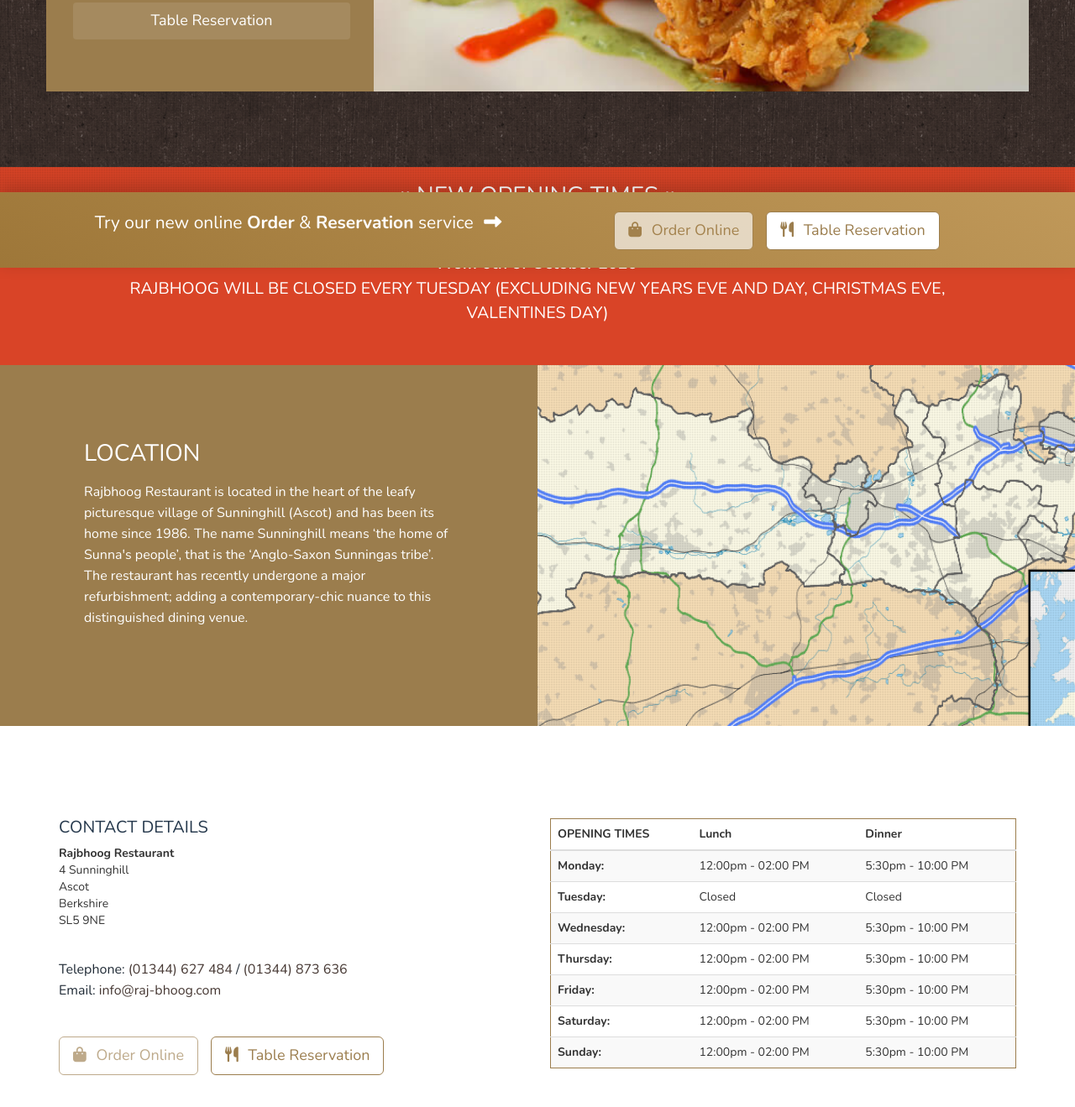
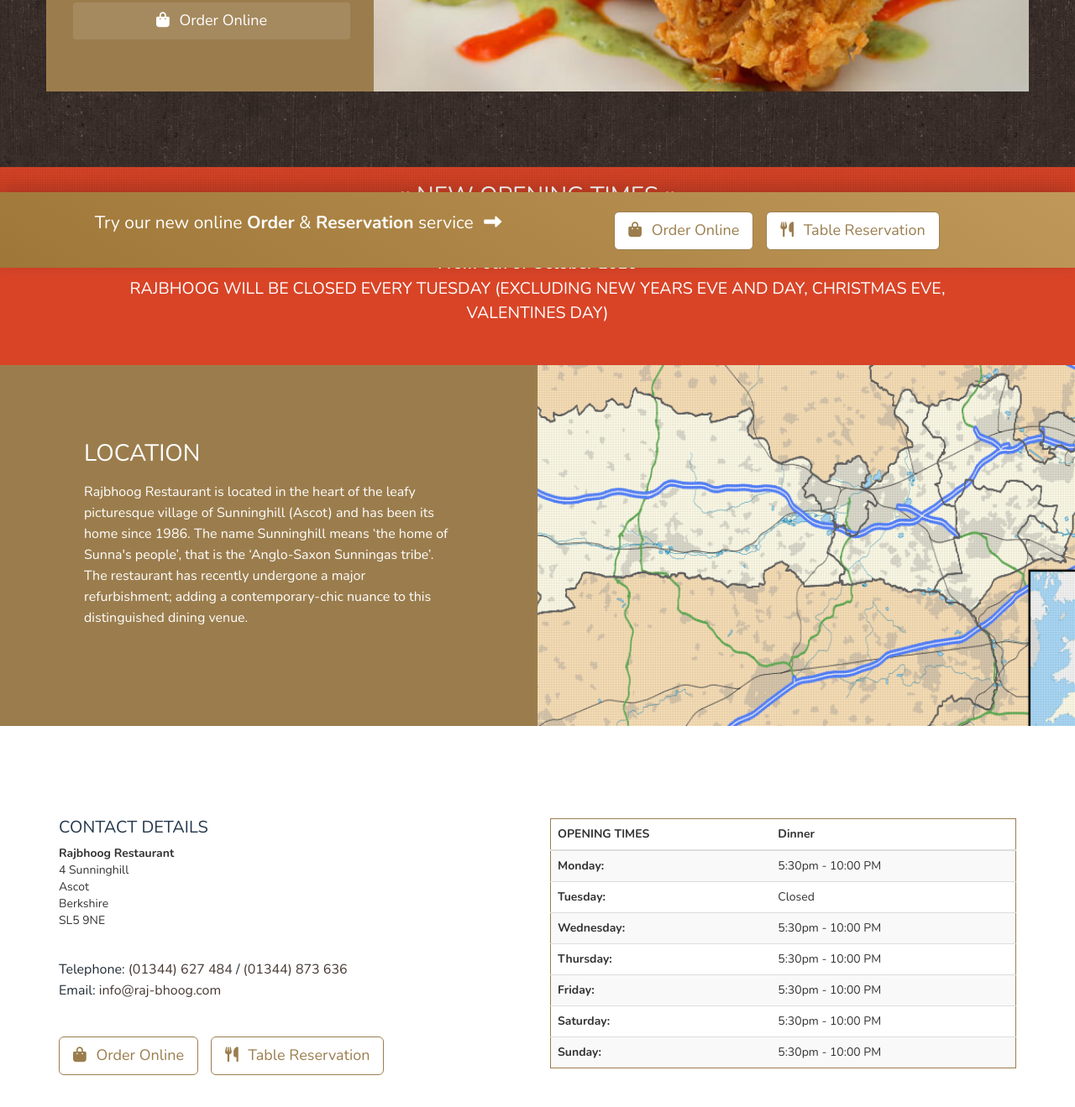
Before and after one commit to Jamayel/rajbhoog, a website: page location.html in a window 1280 px wide. Shown: the part 481-1800 px from the top of the page at 84% size. Drawn offline with nearby package versions, Linux system fonts and the light colour scheme; a script that the page names is missing.

Commit message:
content update

```diff
--- a/location.html
+++ b/location.html
@@ -138,7 +138,7 @@
           <div class="col-md-6 col-sm-12 text-center">
             <p>
               <span
-                class="btn odering btn-lg disabled"
+                class="btn odering btn-lg"
                 data-glf-cuid="7d1bd6a0-c34f-4e89-b4d6-e9e99523b67f"
                 data-glf-ruid="24bf70e3-d433-4332-bf45-7373ce294b77"
                 ><i
@@ -198,12 +198,9 @@
                   <a href="/index.html/location.html">Location</a>
                 </li>
                 <li class="col-xs-12 btn-lg" role="presentation">
-                  <span
-                    data-glf-cuid="7d1bd6a0-c34f-4e89-b4d6-e9e99523b67f"
-                    data-glf-ruid="24bf70e3-d433-4332-bf45-7373ce294b77"
-                    data-glf-reservation="true"
-                    >Table Reservation</span
-                  >
+                  <span data-glf-cuid="7d1bd6a0-c34f-4e89-b4d6-e9e99523b67f" data-glf-ruid="24bf70e3-d433-4332-bf45-7373ce294b77"><i
+                      class="fa fa-shopping-bag" style="margin-right: 7px" aria-hidden="true"></i>
+                    Order Online</span>
                 </li>
               </ul>
             </div>
@@ -308,7 +305,7 @@
                 <p>
                   <span
                     style="margin-left: 0"
-                    class="btn odering btn-lg disabled"
+                    class="btn odering btn-lg"
                     data-glf-cuid="7d1bd6a0-c34f-4e89-b4d6-e9e99523b67f"
                     data-glf-ruid="24bf70e3-d433-4332-bf45-7373ce294b77"
                     ><i
@@ -342,44 +339,44 @@
                 <thead>
                   <tr>
                     <th>OPENING TIMES</th>
-                    <th>Lunch</th>
+                    <!-- <th>Lunch</th> -->
                     <th>Dinner</th>
                   </tr>
                 </thead>
                 <tbody>
                   <tr>
                     <th scope="row">Monday:</th>
-                    <td>12:00pm - 02:00 PM</td>
+                    <!-- <td>12:00pm - 02:00 PM</td> -->
                     <td>5:30pm - 10:00 PM</td>
                   </tr>
                   <tr>
                     <th scope="row">Tuesday:</th>
-                    <td>Closed</td>
+                    <!-- <td>Closed</td> -->
                     <td>Closed</td>
                   </tr>
                   <tr>
                     <th scope="row">Wednesday:</th>
-                    <td>12:00pm - 02:00 PM</td>
+                    <!-- <td>12:00pm - 02:00 PM</td> -->
                     <td>5:30pm - 10:00 PM</td>
                   </tr>
                   <tr>
                     <th scope="row">Thursday:</th>
-                    <td>12:00pm - 02:00 PM</td>
+                    <!-- <td>12:00pm - 02:00 PM</td> -->
                     <td>5:30pm - 10:00 PM</td>
                   </tr>
                   <tr>
                     <th scope="row">Friday:</th>
-                    <td>12:00pm - 02:00 PM</td>
+                    <!-- <td>12:00pm - 02:00 PM</td> -->
                     <td>5:30pm - 10:00 PM</td>
                   </tr>
                   <tr>
                     <th scope="row">Saturday:</th>
-                    <td>12:00pm - 02:00 PM</td>
+                    <!-- <td>12:00pm - 02:00 PM</td> -->
                     <td>5:30pm - 10:00 PM</td>
                   </tr>
                   <tr>
                     <th scope="row">Sunday:</th>
-                    <td>12:00pm - 02:00 PM</td>
+                    <!-- <td>12:00pm - 02:00 PM</td> -->
                     <td>5:30pm - 10:00 PM</td>
                   </tr>
                 </tbody>
```
Also changed, not shown: index.html (+21 -19 lines).
